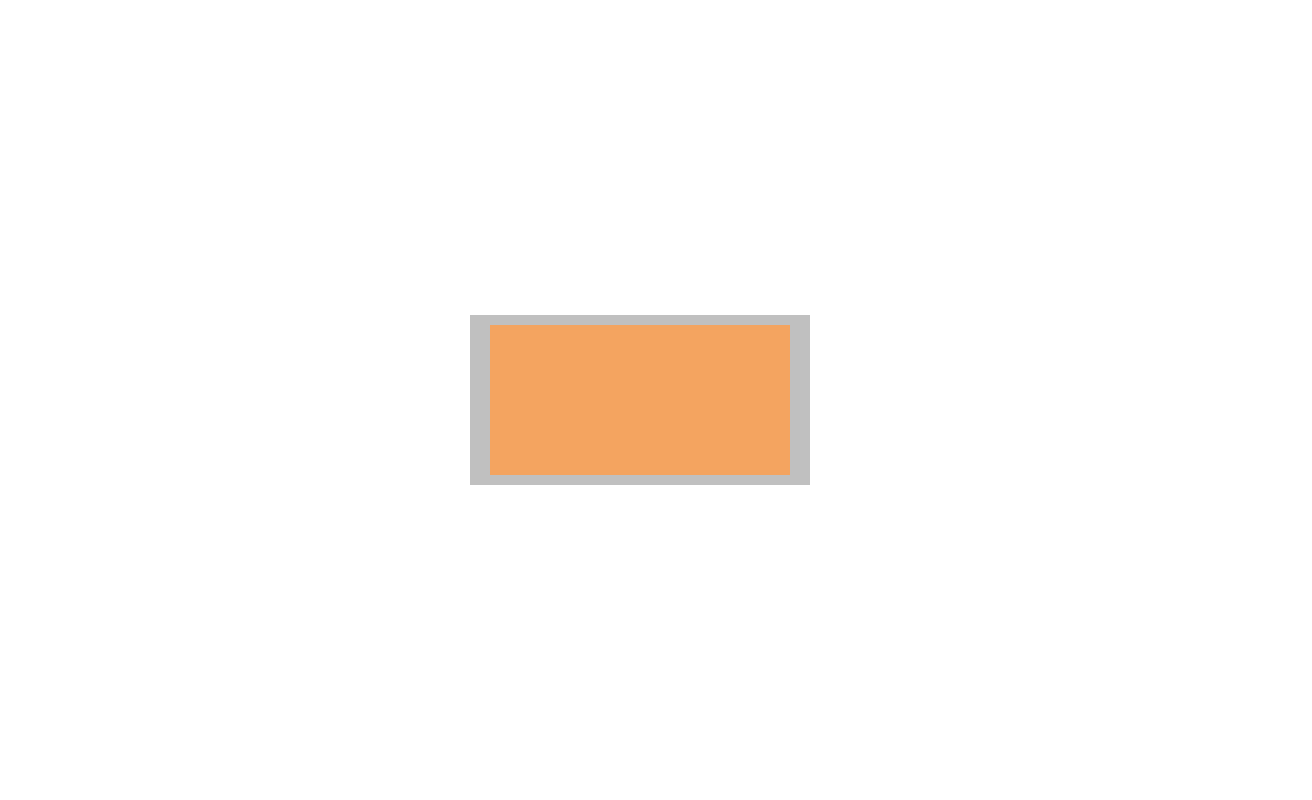
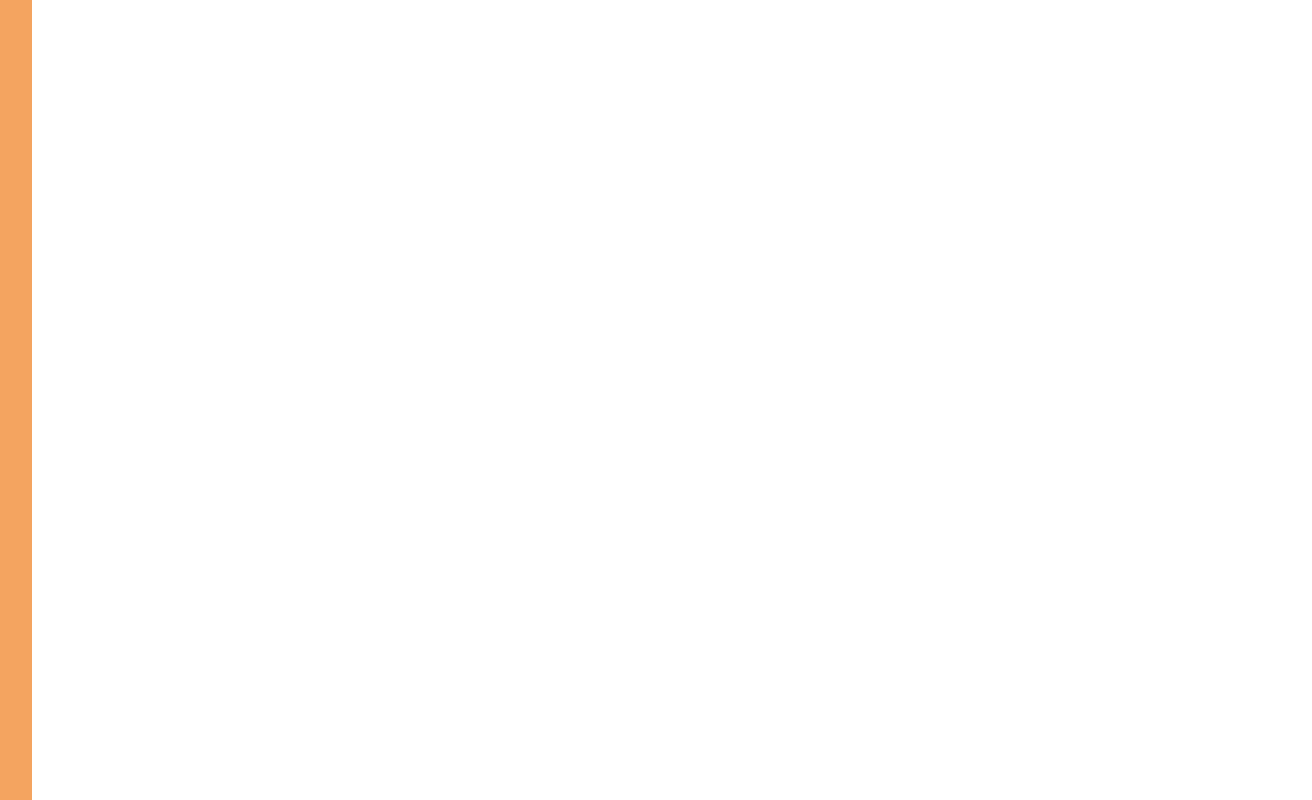
Before and after one commit to YCP-Rev-Metrix/Ciclopes-Tower, a Vue app: page / in a window 1280 px wide. Shown: the whole page, 1312 px wide, since content can reach past the window. Built offline with nearby package versions, Linux system fonts and the light colour scheme.

Commit message:
Good enough.

```diff
--- a/package.json
+++ b/package.json
@@ -9,6 +9,7 @@
     "preview": "vite preview"
   },
   "dependencies": {
+    "@vueuse/core": "^10.9.0",
     "vue": "^3.4.15"
   },
   "devDependencies": {
--- a/src/Canvas.vue
+++ b/src/Canvas.vue
@@ -24,7 +24,6 @@ div {
 
 
 <script>
-
 </script>
 
 <template>
--- /dev/null
+++ b/src/CanvasTesting.vue
@@ -0,0 +1,31 @@
+<script>
+import { defineComponent } from 'vue';
+import { useWindowSize } from '@vueuse/core';
+
+export default defineComponent({
+  setup() {
+    const { width, height } = useWindowSize()
+    return {
+      windowWidth: width,
+      windowHeight: height,
+    };
+  }
+});
+</script>
+
+<style>
+
+html, body {
+  margin: 0;
+  background: sandybrown;
+}
+</style>
+
+
+<template>
+  <!--
+  <p>window width: {{ windowWidth}}</p>
+  <p>window height: {{windowHeight}}</p>
+  -->
+  <canvas v-bind:width="windowWidth" v-bind:height="windowHeight" style="background-color:#fff; overflow: hidden"></canvas>
+</template>
--- a/src/main.js
+++ b/src/main.js
@@ -2,6 +2,6 @@ import './assets/main.css'
 
 import { createApp } from 'vue'
 //import App from './App.vue'
-import App from './Canvas.vue'
+import App from './CanvasTesting.vue'
 
 createApp(App).mount('#app')
```
Also changed, not shown: 1 other file (tests, documents, lock files or other folders).
